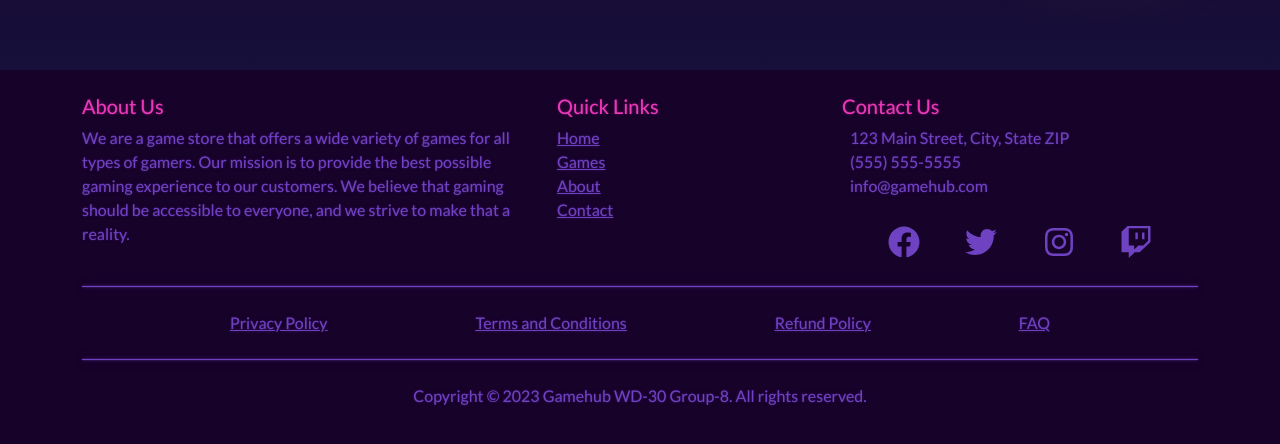
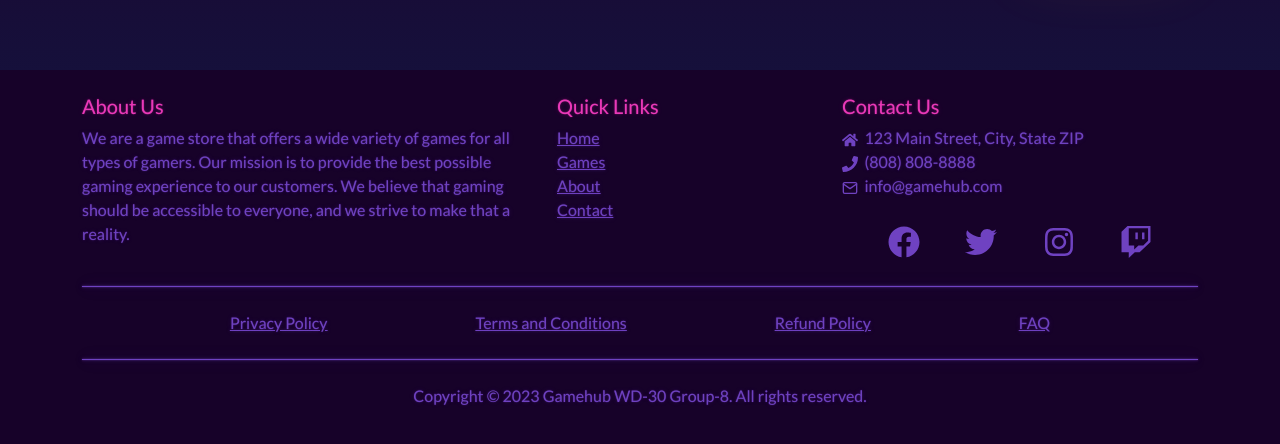
Before and after one commit to maryjanesalem/kodego-capstone-draft, a React (Vite) app: page / in a window 1280 px wide. Shown: the part 2319-2763 px from the top of the page. Built offline with nearby package versions, Linux system fonts and the light colour scheme.

Commit message:
added footer icons

```diff
--- a/src/components/Footer.jsx
+++ b/src/components/Footer.jsx
@@ -1,9 +1,18 @@
 import { Link } from "react-router-dom";
-import { FaFacebook, FaTwitter, FaInstagram, FaTwitch } from 'react-icons/fa';
+import {
+  FaFacebook,
+  FaTwitter,
+  FaInstagram,
+  FaTwitch,
+  FaHome,
+  FaPhone,
+} from "react-icons/fa";
+import { FiMail } from "react-icons/fi";
+import "../css/styles.scss";
 
 const Footer = () => {
   return (
-    <div>
+    <>
       <footer className="bg-dark text-primary py-4">
         <div className="container">
           <div className="row">
@@ -26,17 +35,17 @@ const Footer = () => {
                   </Link>
                 </li>
                 <li>
-                  <Link className="text-primary" to="/">
+                  <Link className="text-primary" style={{}} to="/games">
                     Games
                   </Link>
                 </li>
                 <li>
-                  <Link className="text-primary" to="/">
+                  <Link className="text-primary" style={{}} to="/about">
                     About
                   </Link>
                 </li>
                 <li>
-                  <Link className="text-primary" to="/">
+                  <Link className="text-primary" style={{}} to="/Contact">
                     Contact
                   </Link>
                 </li>
@@ -47,14 +56,14 @@ const Footer = () => {
                 <h5 className="text-secondary">Contact Us</h5>
                 <ul className="list-unstyled">
                   <li>
-                    <i className="bi bi-geo-alt-fill me-2"></i>123 Main Street,
-                    City, State ZIP
+                    <FaHome className="icon"></FaHome>123 Main Street, City,
+                    State ZIP
                   </li>
                   <li>
-                    <i className="bi bi-telephone-fill me-2"></i>(555) 555-5555
+                    <FaPhone className="icon"></FaPhone>(808) 808-8888
                   </li>
                   <li>
-                    <i className="bi bi-envelope-fill me-2"></i>info@gamehub.com
+                    <FiMail className="icon"></FiMail>info@gamehub.com
                   </li>
                 </ul>
               </div>
@@ -66,17 +75,17 @@ const Footer = () => {
                     </Link>
                   </li>
                   <li>
-                    <Link to="/"  className="text-primary">
-                        <FaTwitter></FaTwitter>
+                    <Link to="/" className="text-primary">
+                      <FaTwitter></FaTwitter>
                     </Link>
                   </li>
                   <li>
-                    <Link to="/"  className="text-primary">
-                        <FaInstagram></FaInstagram>
+                    <Link to="/" className="text-primary">
+                      <FaInstagram></FaInstagram>
                     </Link>
                   </li>
                   <li>
-                    <Link to="/"  className="text-primary">
+                    <Link to="/" className="text-primary">
                       <FaTwitch></FaTwitch>
                     </Link>
                   </li>
@@ -110,9 +119,6 @@ const Footer = () => {
                 </li>
               </ul>
             </div>
-            {/* <div className="col-md-6">
-
-                        </div> */}
           </div>
           <hr className="my-4" />
           <div className="row">
@@ -125,8 +131,7 @@ const Footer = () => {
           </div>
         </div>
       </footer>
-
-    </div>
+    </>
   );
 };
 
--- a/src/css/styles.scss
+++ b/src/css/styles.scss
@@ -63,6 +63,12 @@ div.topmargin32 {
 }
 
 
+footer {
+    .icon {
+        margin-right: 0.4em;
+    }
+}
+
 
 //  G A M E S -----------------------------------------------
 //
```
